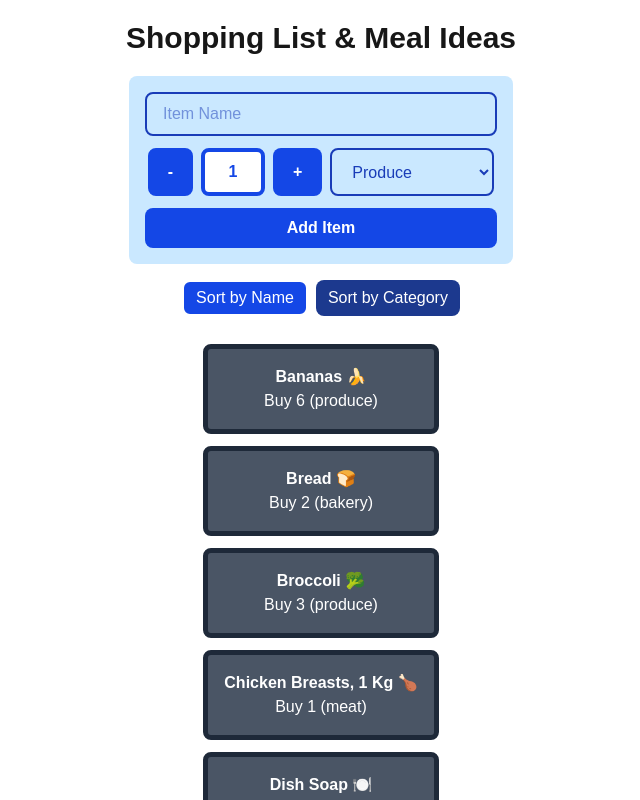
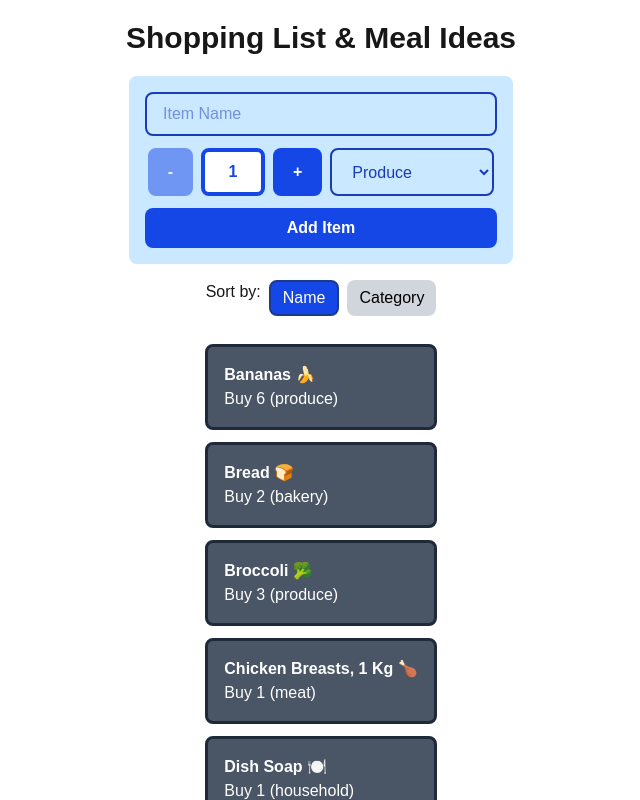
Before and after one commit to MatthewBelsha/cprg306-assignments, a Next.js app: page /week-8 in a window 1280 px wide. Shown: the top 800 px of the page, without its empty margins (319-959 px from the left). Built offline with nearby package versions, Linux system fonts and the light colour scheme.

Commit message:
Created Meal-Ideas, unfinished

```diff
--- a/app/week-8/item-list.js
+++ b/app/week-8/item-list.js
@@ -14,19 +14,20 @@ export default function ItemList({ items }) {
   }
 
   // button styles
-  const activeClass = "bg-blue-700 text-white border-2 border-white";
-  const inactiveClass = "bg-blue-900 text-white";
+  const activeClass = "bg-blue-700 text-white border-2 border-blue-900";
+  const inactiveClass = "bg-gray-300 text-black";
 
   return (
     <main className="flex flex-col items-center">
       <div className="flex gap-2 mb-4">
+        Sort by:
         <button
           onClick={() => setSortBy("name")}
           className={`px-3 py-1 rounded-lg ${
             sortBy === "name" ? activeClass : inactiveClass
           }`}
         >
-          Sort by Name
+          Name
         </button>
         <button
           onClick={() => setSortBy("category")}
@@ -34,7 +35,7 @@ export default function ItemList({ items }) {
             sortBy === "category" ? activeClass : inactiveClass
           }`}
         >
-          Sort by Category
+          Category
         </button>
       </div>
 
--- a/app/week-8/item.js
+++ b/app/week-8/item.js
@@ -1,6 +1,6 @@
 export default function Item({ name, quantity, category }) {
   return (
-    <li className="m-3 p-4 rounded-lg bg-gray-600 text-white border-5 border-gray-800">
+    <li className="m-3 p-4 rounded-lg bg-gray-600 text-white border-3 border-gray-800">
       <b className="capitalize">{name}</b> <br />
       Buy {quantity} ({category})
     </li>
--- a/app/week-8/meal-ideas.js
+++ b/app/week-8/meal-ideas.js
@@ -0,0 +1,6 @@
+"use client";
+import { useState, useEffect } from "react";
+
+export default function MealIdeas() {
+  <p>Meal Deal</p>
+}
--- a/app/week-8/new-item.js
+++ b/app/week-8/new-item.js
@@ -52,7 +52,9 @@ export default function NewItem({ onAddItem }) {
           type="button"
           onClick={() => quantity > 1 && setQuantity(quantity - 1)}
           className="bg-blue-700 text-white font-semibold py-2 px-5 rounded-lg"
+          //when quantity is 1 grey out the button
           disabled={quantity === 1}
+          style={{ opacity: quantity === 1 ? 0.5 : 1 }}
         >
           -
         </button>
@@ -63,7 +65,9 @@ export default function NewItem({ onAddItem }) {
           type="button"
           onClick={() => quantity < 20 && setQuantity(quantity + 1)}
           className="bg-blue-700 text-white font-semibold py-2 px-5 rounded-lg"
+          //when quantity is 1 grey out the button
           disabled={quantity === 20}
+          style={{ opacity: quantity === 20 ? 0.5 : 1 }}
         >
           +
         </button>
--- a/app/week-8/page.js
+++ b/app/week-8/page.js
@@ -3,6 +3,7 @@ import { useState } from "react";
 import ItemList from "./item-list";
 import NewItem from "./new-item";
 import itemsData from "./items.json";
+import MealIdeas from "./meal-ideas";
 
 export default function Page() {
   const [items, setItems] = useState(itemsData);
@@ -24,8 +25,11 @@ export default function Page() {
       </div>
 
       {/*current items*/}
-      <div className="space-y-4 p-4 text-center rounded-lg">
+      <div className="space-y-4 p-4 rounded-lg">
         <ItemList items={items} />
+      </div>
+      <div className="space-y-4 p-4 rounded-lg">
+        <MealIdeas />
       </div>
     </main>
   );
```
